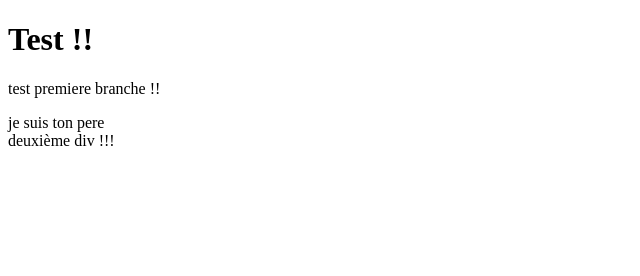
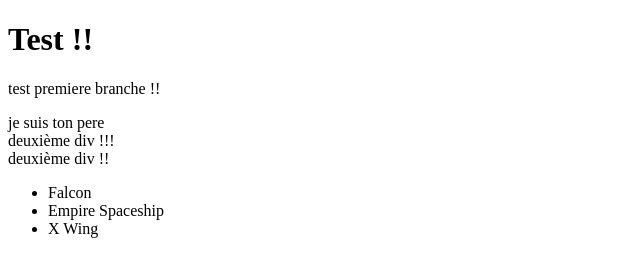
Before and after one commit to PatrickIDM/formation, a plain HTML site: page index.html in a window 1280 px wide. Shown: the whole page, without its empty margins (0-640 px from the left). Drawn offline with Linux system fonts and the light colour scheme.

Commit message:
Vaisseaux

```diff
--- a/index.html
+++ b/index.html
@@ -11,5 +11,11 @@
     <p>test premiere branche !!</p>
     <div>je suis ton pere</div>
     <div>deuxième div !!!</div>
+    <div>deuxième div !!</div>
+    <ul>
+        <li>Falcon</li>
+        <li>Empire Spaceship</li>
+        <li>X Wing</li>
+    </ul>
 </body>
 </html>
```
